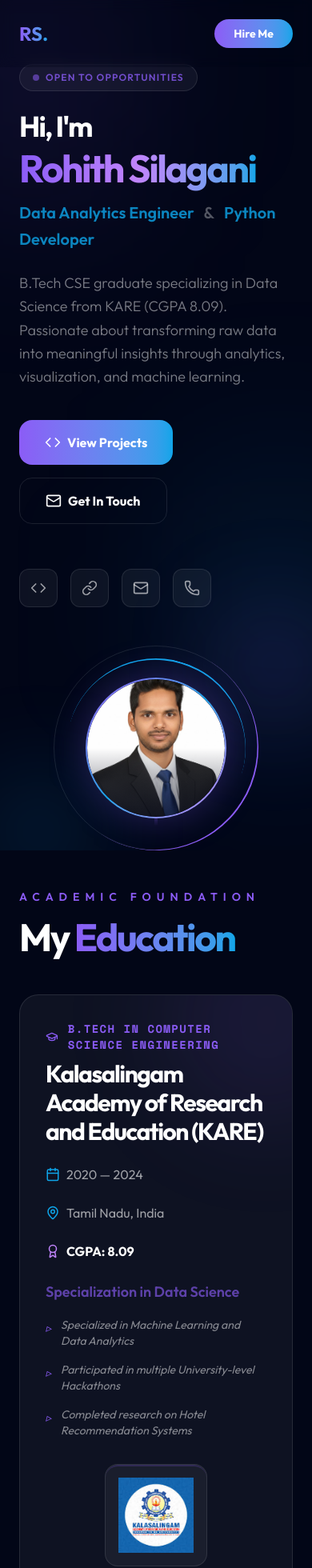
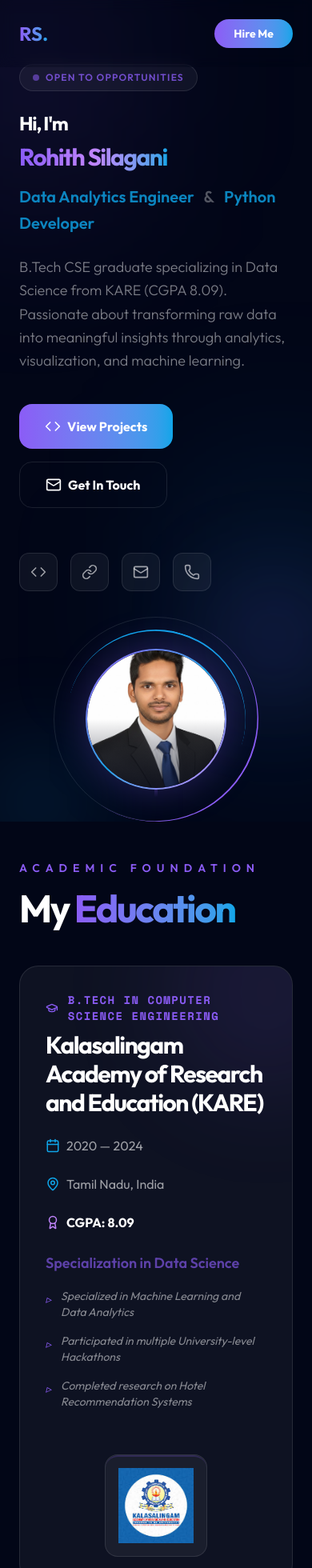
Before and after one commit to rohithsilagani/Rohith_Portfolio, a React (Vite) app in the folder app/: page / in a window 390 px wide. Shown: the top 1960 px of the page at 80% size. Built offline with nearby package versions, Linux system fonts and the light colour scheme.

Commit message:
Fix broken images and improve mobile responsiveness - import assets properly and add responsive sizing

```diff
--- a/app/src/sections/Education.jsx
+++ b/app/src/sections/Education.jsx
@@ -1,6 +1,7 @@
 import React from 'react';
 import { motion } from 'framer-motion';
 import { GraduationCap, Calendar, MapPin, Award } from 'lucide-react';
+import collegeLogo from '../assets/college_logo.jpg';
 
 const Education = () => {
   const educationData = [
@@ -83,13 +84,14 @@ const Education = () => {
                   </div>
 
                   {/* Right Side - College Logo */}
-                  <div className="lg:col-span-4 flex items-center justify-center lg:justify-end">
-                    <div className="w-32 h-32 md:w-48 md:h-48 rounded-2xl border border-white/10 bg-white/5 flex items-center justify-center relative overflow-hidden group-hover:border-primary/50 transition-all duration-500">
+                  <div className="lg:col-span-4 flex items-center justify-center lg:justify-end mt-6 lg:mt-0">
+                    <div className="w-32 h-32 md:w-40 md:h-40 lg:w-48 lg:h-48 rounded-2xl border border-white/10 bg-white/5 flex items-center justify-center relative overflow-hidden group-hover:border-primary/50 transition-all duration-500">
                       <div className="absolute inset-0 rounded-2xl border-t-2 border-primary animate-spin-slow opacity-20" />
                       <img
-                        src="/src/assets/college_logo.jpg"
+                        src={collegeLogo}
                         alt="Kalasalingam Academy Logo"
                         className="w-full h-full object-contain p-4 transition-transform duration-700 group-hover:scale-110"
+                        onError={(e) => { e.target.style.display = 'none'; }}
                       />
                     </div>
                   </div>
--- a/app/src/sections/Hero.jsx
+++ b/app/src/sections/Hero.jsx
@@ -2,11 +2,12 @@ import React from 'react';
 import { motion } from 'framer-motion';
 import { portfolioData } from '../data/content';
 import { Github, Linkedin, Mail, Phone, Code, Link as LinkIcon } from 'lucide-react';
+import profileImg from '../assets/profile.jpg';
 
 const Hero = () => {
   return (
     <section className="relative min-h-screen flex items-center justify-center pt-20 px-6 md:px-12 lg:px-24 overflow-hidden">
-      <div className="container mx-auto grid grid-cols-1 lg:grid-cols-2 gap-12 items-center">
+      <div className="container mx-auto grid grid-cols-1 lg:grid-cols-2 gap-8 lg:gap-12 items-center">
 
         {/* Left Content */}
         <motion.div
@@ -23,8 +24,8 @@ const Hero = () => {
 
           {/* Headline */}
           <div className="flex flex-col gap-2">
-            <h2 className="text-4xl md:text-5xl lg:text-6xl font-bold text-white">Hi, I'm</h2>
-            <h1 className="text-5xl md:text-7xl lg:text-8xl font-bold">
+            <h2 className="text-2xl sm:text-4xl md:text-5xl lg:text-6xl font-bold text-white">Hi, I'm</h2>
+            <h1 className="text-3xl sm:text-5xl md:text-7xl lg:text-8xl font-bold">
               <span className="bg-gradient-to-r from-primary via-accent to-secondary bg-clip-text text-transparent">
                 Rohith Silagani
               </span>
@@ -103,9 +104,10 @@ const Hero = () => {
                 {/* Profile Photo */}
                 <div className="absolute inset-0 z-10 rounded-full overflow-hidden">
                   <img
-                    src="/src/assets/profile.jpg"
+                    src={profileImg}
                     alt="Rohith Silagani"
                     className="w-full h-full object-cover transition-transform duration-700 hover:scale-110"
+                    onError={(e) => { e.target.style.backgroundColor = '#0A0F1E'; }}
                   />
                   {/* Subtle Gradient Overlay on Photo */}
                   <div className="absolute inset-0 bg-gradient-to-t from-dark/60 via-transparent to-transparent" />
--- a/app/src/sections/Skills.jsx
+++ b/app/src/sections/Skills.jsx
@@ -10,7 +10,7 @@ const SkillCard = ({ skill, index }) => {
   // Icon mapping using SimpleIcons CDN for authentic brand logos
   const getIcon = (name) => {
     const n = name.toLowerCase();
-    const iconStyle = "w-12 h-12 object-contain group-hover:scale-110 transition-transform duration-500";
+    const iconStyle = "w-10 h-10 md:w-12 md:h-12 object-contain group-hover:scale-110 transition-transform duration-500";
 
     if (n.includes('python')) return <img src="https://cdn.simpleicons.org/python/3776AB" alt="Python" className={iconStyle} />;
     if (n.includes('mysql')) return <img src="https://cdn.simpleicons.org/mysql/4479A1" alt="MySQL" className={iconStyle} />;
```
